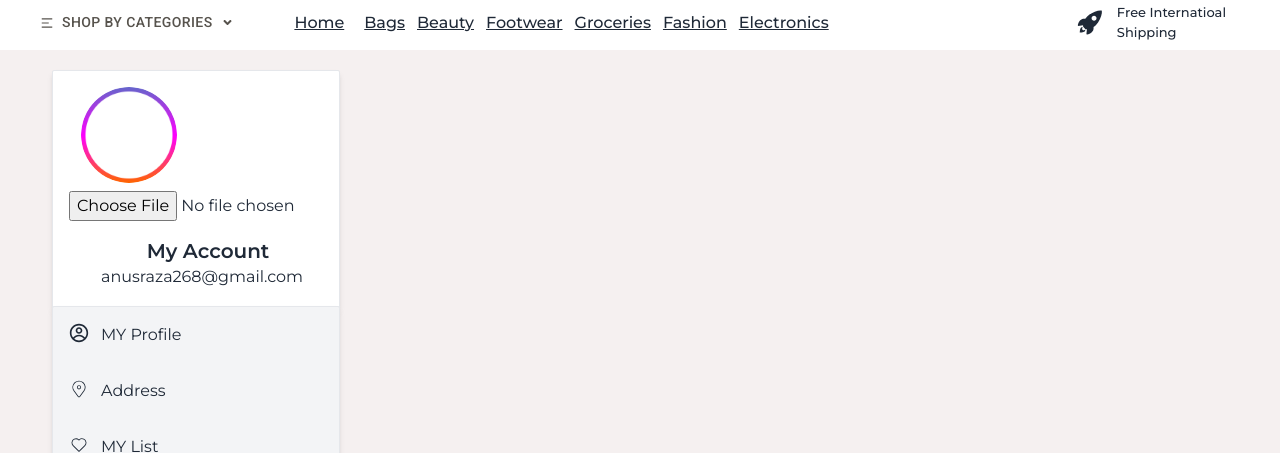
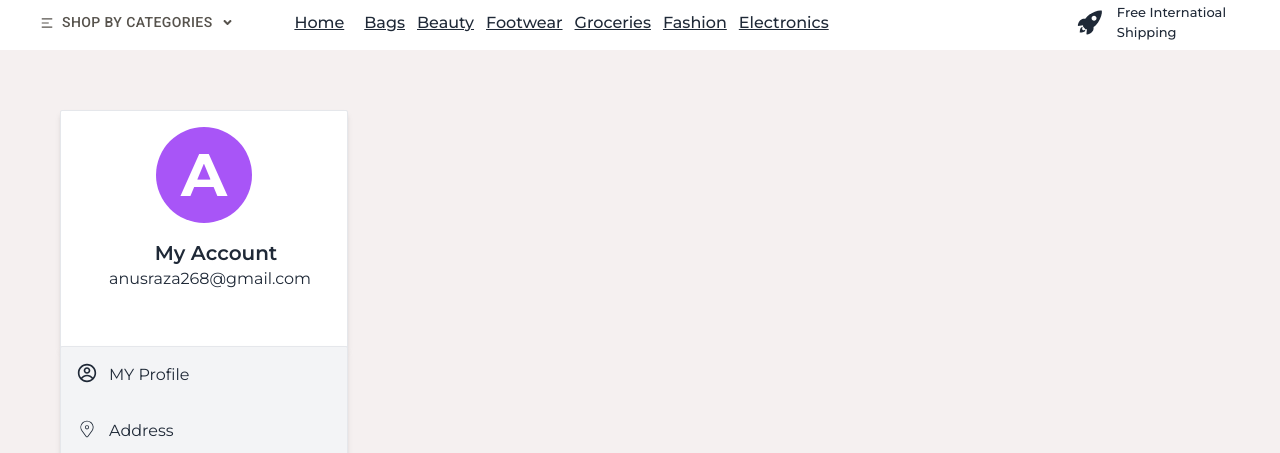
Before and after one commit to anus26/olx-react, a React (Vite) app: page /myaccount in a window 1280 px wide. Shown: the part 241-694 px from the top of the page. Built offline with nearby package versions, Linux system fonts and the light colour scheme.

Commit message:
my accoutn

```diff
--- /dev/null
+++ b/src/Components/Profile/index.jsx
@@ -0,0 +1,44 @@
+import { Button } from '@mui/material'
+import React from 'react'
+
+const Profile = () => {
+  return (
+    <div className='border bg-white w-full max-w-4xl mx-auto p-6 rounded shadow'>
+      <div className='flex justify-between border-b pb-4 mb-4'>
+        <h1 className='text-xl font-semibold'>My Profile</h1>
+        <Button variant="outlined" size="small">Change Password</Button>
+      </div>
+
+      <form className='grid grid-cols-1 md:grid-cols-2 gap-4'>
+        <input
+          type="text"
+          placeholder='Full Name'
+          className='border rounded px-4 py-2'
+        />
+        <input
+          type="email"
+          placeholder='Email'
+          className='border rounded px-4 py-2'
+        />
+        <input
+          type="number"
+          placeholder='Phone Number'
+          className='border rounded px-4 py-2'
+        />
+        {/* Empty div for alignment in 2-column grid */}
+        <div></div>
+
+        <div className='col-span-1 md:col-span-2 mt-4'>
+          <button
+            type='submit'
+            className='bg-primary hover:bg-blue-600 text-white px-6 py-2 rounded font-medium transition duration-300'
+          >
+            Update Profile
+          </button>
+        </div>
+      </form>
+    </div>
+  )
+}
+
+export default Profile
--- a/src/pages/MyAccount/index.jsx
+++ b/src/pages/MyAccount/index.jsx
@@ -6,9 +6,11 @@ import { CiLocationOn } from "react-icons/ci";
 import { CiHeart } from "react-icons/ci";
 import { FaFirstOrder } from "react-icons/fa";
 import { IoMdLogOut } from "react-icons/io";
+import Profile from '../../Components/Profile';
 
 const MyAccount = () => {
       const [click,setClick]=useState('')
+      const [open,setOpen]=useState('')
         const [image, setImage] = useState(null);
 
   const handleImageChange = (e) => {
@@ -17,29 +19,55 @@ const MyAccount = () => {
       setImage(URL.createObjectURL(file)); // local preview
     }
   };
+  const getInitial=(name)=>{ return name ? name.charAt(0).toUpperCase() : '?';
+  }
+  const user={
+      name:'Anus raza',
+      email:"anusraza268@gmail.com"
+  }
+
   return (
-      <section>
-        <div className='container part-1 m-5'>
-        <div className='border bg-white rounded-sm shadow-md w-72 h-60 m-5 items-center  relative  z-0'>
-             <div className='p-4'>
-      <img
-        src={image || './images/circle.png'} // default image ya uploaded image
-        alt="preview"
-        className='w-24 h-24 rounded-full object-cover ml-3'
-      />
-      <input type="file" onChange={handleImageChange} className='mt-2' />
+      <section className='flex flex-1 '>
+        <div className='  m-10 '>
+        <div className='border bg-white rounded-sm shadow-md w-72 h-60 m-5 items-center  relative  '>
+             <div className='p-4 flex flex-col justify-center items-center'>
+                  <label htmlFor="fileInput" className='cursor-pointer'>
+
+
+    {image ? (
+          <img
+          src={image}
+          alt={user}
+          className='w-24 h-24 rounded-full object-cover'/>
+      ):(
+          <div className='w-24 h-24  rounded-full bg-purple-500 flex items-center justify-center text-white text-6xl font-bold'>
+            {getInitial(user.name)}
+          </div>
+      )
+}
+</label>
+<input type="file" onChange={handleImageChange} className='hidden ' id='fileInput'/>
     </div>
            <h1  className='font-semibold text-xl ml-6 flex items-center justify-center'>My Account</h1>
-           <p className='ml-3 justify-center flex'>anusraza268@gmail.com</p>
+           <p className='ml-3 justify-center flex'>{user.email}</p>
         </div>
         <div className='border bg-gray-100 rounded-sm shadow-md w-72 h-80 m-5 relative -mt-6   '>
 
+              <Link className=''>
 <div className={` flex gap-3   hover:bg-gray-200  w-72   p-4 ${click ===  'profile'?'bg-white  border-l-4 border-primary  font-semibold':'hover:bg-gray-200'}`}
  onClick={()=>setClick('profile')}>
 
     <CgProfile className={`  text-xl duration-500 transition-all ${click === 'profile'? 'text-primary  ':''}`}
-    onClick={()=>setClick('profile')} />  <Link>MY Profile</Link>
+    onClick={()=>setClick('profile')} />
+    MY Profile
 </div>
+    </Link>
+
+
+
+
+
+
 
 
 
@@ -72,7 +100,9 @@ onClick={()=>setClick('logout')}>
 
         </div>
         </div>
-        <div className='container part-2'>
+        <div className=' flex justify-center items-center  '>
+
+{click === 'profile'  && <Profile/>}
 
         </div>
       </section>
--- a/src/pages/Register/index.jsx
+++ b/src/pages/Register/index.jsx
@@ -3,6 +3,7 @@ import { FcGoogle } from "react-icons/fc";
 import { TiEye } from "react-icons/ti";
 import { IoMdEyeOff } from "react-icons/io";
 import { Link } from 'react-router';
+import MyAccount from '../MyAccount';
 
 const Register = () => {
     const [showpassword ,setShowPassword]=useState(false)
@@ -24,6 +25,7 @@ const Register = () => {
     setPassword('')
 
   };
+
 
   return (
     <div className=" mt-10 w-full h-full flex items-center justify-center bg-gray-100">
```
